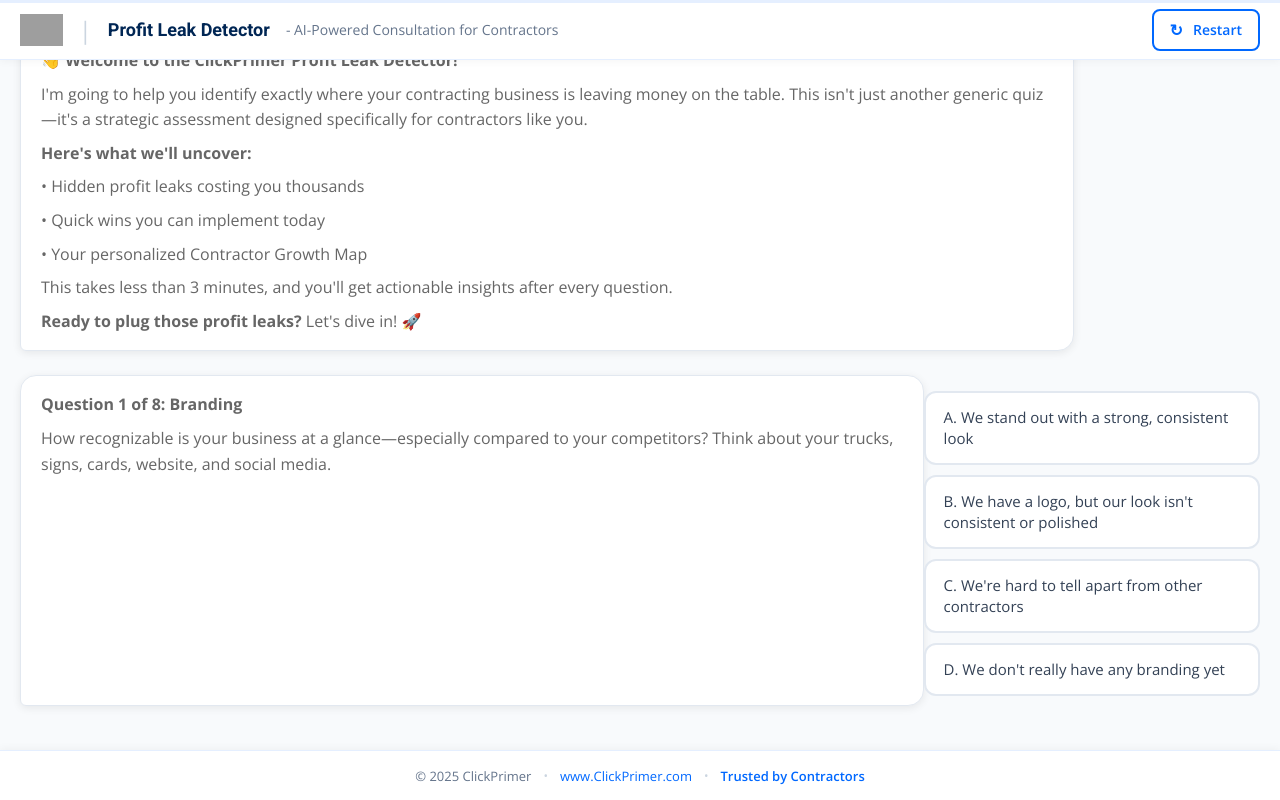
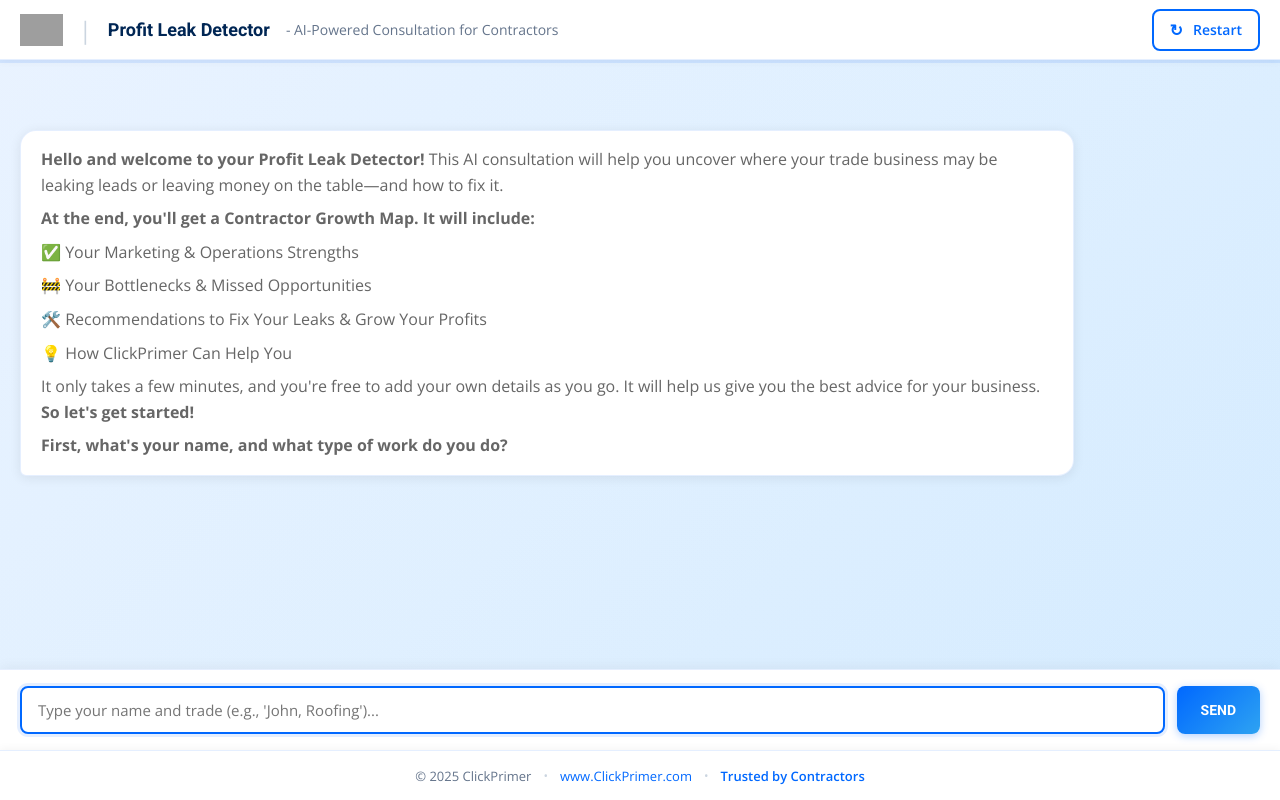
Before and after one commit to clickprimer/contractor-growth-map, a Next.js app: page / in a window 1280 px wide. Built offline with nearby package versions, Linux system fonts and the light colour scheme; grey boxes are pictures that could not be loaded.

Commit message:
Add files via upload

```diff
--- a/components/ChatInterface.js
+++ b/components/ChatInterface.js
@@ -3,14 +3,18 @@ import quizData from '../data/quiz-questions.json';
 
 const ChatInterface = ({ onQuizComplete }) => {
   const [messages, setMessages] = useState([]);
-  const [currentCategoryIndex, setCurrentCategoryIndex] = useState(0);
+  const [currentCategoryIndex, setCurrentCategoryIndex] = useState(-1); // Start at -1 for name collection
   const [showFollowUp, setShowFollowUp] = useState(false);
   const [answers, setAnswers] = useState({});
   const [selectedOption, setSelectedOption] = useState(null);
   const [isComplete, setIsComplete] = useState(false);
   const [showIntro, setShowIntro] = useState(true);
+  const [inputValue, setInputValue] = useState('');
+  const [userName, setUserName] = useState('');
+  const [awaitingNameInput, setAwaitingNameInput] = useState(false);
   const messagesEndRef = useRef(null);
   const chatContainerRef = useRef(null);
+  const inputRef = useRef(null);
 
   const categories = quizData.quiz_flow;
   const totalQuestions = categories.length;
@@ -33,35 +37,84 @@ const ChatInterface = ({ onQuizComplete }) => {
       const timer = setTimeout(() => {
         const introMessage = {
           type: 'ai',
-          content: `👋 **Welcome to the ClickPrimer Profit Leak Detector!**
+          content: `**Hello and welcome to your Profit Leak Detector!** This AI consultation will help you uncover where your trade business may be leaking leads or leaving money on the table—and how to fix it.
 
-I'm going to help you identify exactly where your contracting business is leaving money on the table. This isn't just another generic quiz—it's a strategic assessment designed specifically for contractors like you.
+**At the end, you'll get a Contractor Growth Map. It will include:**
+✅ Your Marketing & Operations Strengths
+🚧 Your Bottlenecks & Missed Opportunities
+🛠️ Recommendations to Fix Your Leaks & Grow Your Profits
+💡 How ClickPrimer Can Help You
 
-**Here's what we'll uncover:**
-• Hidden profit leaks costing you thousands
-• Quick wins you can implement today
-• Your personalized Contractor Growth Map
+It only takes a few minutes, and you're free to add your own details as you go. It will help us give you the best advice for your business. **So let's get started!**
 
-This takes less than 3 minutes, and you'll get actionable insights after every question.
-
-**Ready to plug those profit leaks?** Let's dive in! 🚀`,
+**First, what's your name, and what type of work do you do?**`,
           timestamp: new Date()
         };
 
         setMessages([introMessage]);
+        setAwaitingNameInput(true);
+        setShowIntro(false);
 
-        // Show first question after intro
+        // Focus input after intro
         setTimeout(() => {
-          showNextQuestion();
-        }, 2500);
+          inputRef.current?.focus();
+        }, 1000);
       }, 500);
 
       return () => clearTimeout(timer);
     }
   }, [showIntro]);
 
+  const handleInputSubmit = (e) => {
+    e.preventDefault();
+    if (!inputValue.trim()) return;
+
+    // Add user message
+    const userMessage = {
+      type: 'user',
+      content: inputValue,
+      timestamp: new Date()
+    };
+
+    setMessages(prev => [...prev, userMessage]);
+
+    if (awaitingNameInput) {
+      // Store name and contractor type
+      setUserName(inputValue);
+      setAnswers(prev => ({
+        ...prev,
+        introduction: inputValue
+      }));
+
+      setAwaitingNameInput(false);
+      setInputValue('');
+
+      // Thank them and start quiz
+      setTimeout(() => {
+        const thankYouMessage = {
+          type: 'ai',
+          content: `Great to meet you! Thanks for sharing that with me. Now let's dive into some quick questions to identify where your business might be leaving money on the table.`,
+          timestamp: new Date()
+        };
+
+        setMessages(prev => [...prev, thankYouMessage]);
+
+        // Start first question
+        setTimeout(() => {
+          setCurrentCategoryIndex(0);
+          showNextQuestion();
+        }, 1500);
+      }, 800);
+    } else {
+      // Handle any other text input during quiz if needed
+      setInputValue('');
+    }
+
+    scrollToBottom();
+  };
+
   const showNextQuestion = () => {
-    if (currentCategoryIndex < categories.length) {
+    if (currentCategoryIndex >= 0 && currentCategoryIndex < categories.length) {
       const category = categories[currentCategoryIndex];
       const questionNum = currentCategoryIndex + 1;
 
@@ -76,7 +129,6 @@ This takes less than 3 minutes, and you'll get actionable insights after every q
 
       setMessages(prev => [...prev, questionMessage]);
       setSelectedOption(null);
-      setShowIntro(false);
       setShowFollowUp(false);
     }
   };
@@ -116,7 +168,7 @@ This takes less than 3 minutes, and you'll get actionable insights after every q
 
     // Show gold nugget insight
     if (!showFollowUp && currentCategory.gold_nuggets) {
-      const nuggetKey = label.charAt(0); // Get the letter (A, B, C, or D)
+      const nuggetKey = label.charAt(0);
       const goldNugget = currentCategory.gold_nuggets[nuggetKey];
 
       if (goldNugget) {
@@ -137,7 +189,6 @@ This takes less than 3 minutes, and you'll get actionable insights after every q
     if (!showFollowUp && currentCategory.followUp) {
       const optionLetter = label.charAt(0);
       if (currentCategory.followUp.condition.includes(optionLetter)) {
-        // Show follow-up question
         setTimeout(() => {
           const followUpMessage = {
             type: 'ai',
@@ -152,7 +203,7 @@ This takes less than 3 minutes, and you'll get actionable insights after every q
           setSelectedOption(null);
         }, 2000);
 
-        return; // Don't move to next category yet
+        return;
       }
     }
 
@@ -163,31 +214,25 @@ This takes less than 3 minutes, and you'll get actionable insights after every q
       if (currentCategoryIndex < categories.length - 1) {
         setCurrentCategoryIndex(prev => prev + 1);
 
-        // Show next question after brief delay
         setTimeout(() => {
           showNextQuestion();
-        }, showFollowUp ? 1500 : 2500); // Longer delay if gold nugget was shown
+        }, showFollowUp ? 1500 : 2500);
       } else {
-        // Quiz complete
         completeQuiz();
       }
     }
 
-    // Scroll to bottom for user messages
-    setTimeout(() => {
-      scrollToBottom();
-    }, 100);
+    scrollToBottom();
   };
 
   const completeQuiz = () => {
     setIsComplete(true);
 
-    // Calculate total score
     const totalScore = Object.values(answers).reduce((sum, answer) => {
       return sum + (answer.score || 0);
     }, 0);
 
-    const maxScore = categories.length * 4; // Max 4 points per category
+    const maxScore = categories.length * 4;
     const scorePercentage = Math.round((totalScore / maxScore) * 100);
 
     let resultMessage = '';
@@ -221,9 +266,9 @@ Based on your answers, I'm generating your personalized **Contractor Growth Map*
 
     setMessages(prev => [...prev, completionMessage]);
 
-    // Trigger completion callback with enriched data
     setTimeout(() => {
       onQuizComplete({
+        userName,
         answers,
         score: totalScore,
         maxScore,
@@ -234,7 +279,9 @@ Based on your answers, I'm generating your personalized **Contractor Growth Map*
   };
 
   const scrollToBottom = () => {
-    messagesEndRef.current?.scrollIntoView({ behavior: 'smooth' });
+    setTimeout(() => {
+      messagesEndRef.current?.scrollIntoView({ behavior: 'smooth' });
+    }, 100);
   };
 
   const scrollToTopOfLastMessage = () => {
@@ -244,19 +291,21 @@ Based on your answers, I'm generating your personalized **Contractor Growth Map*
     }
   };
 
-  // Auto-scroll behavior for AI messages
   useEffect(() => {
     if (messages.length > 0) {
       const lastMessage = messages[messages.length - 1];
-      if (lastMessage.type === 'ai') {
+      if (lastMessage.type === 'ai' && !lastMessage.isNugget) {
         setTimeout(() => {
           scrollToTopOfLastMessage();
         }, 100);
+      } else {
+        scrollToBottom();
       }
     }
   }, [messages]);
 
-  const progress = ((currentCategoryIndex + (showFollowUp ? 0.5 : 0)) / totalQuestions) * 100;
+  const progress = currentCategoryIndex >= 0 ?
+    ((currentCategoryIndex + (showFollowUp ? 0.5 : 0)) / totalQuestions) * 100 : 0;
 
   return (
     <div className="chat-container">
@@ -268,7 +317,7 @@ Based on your answers, I'm generating your personalized **Contractor Growth Map*
         />
       </div>
 
-      {/* Messages */}
+      {/* Messages with Gradient Background */}
       <div className="messages-container" ref={chatContainerRef}>
         {messages.map((message, index) => (
           <div key={index} className={`message ${message.type}-message`}>
@@ -316,6 +365,23 @@ Based on your answers, I'm generating your personalized **Contractor Growth Map*
         <div ref={messagesEndRef} />
       </div>
 
+      {/* Input Bar */}
+      {!isComplete && (
+        <form onSubmit={handleInputSubmit} className="input-container">
+          <input
+            ref={inputRef}
+            type="text"
+            value={inputValue}
+            onChange={(e) => setInputValue(e.target.value)}
+            placeholder={awaitingNameInput ? "Type your name and trade (e.g., 'John, Roofing')..." : "Type your message..."}
+            className="message-input"
+          />
+          <button type="submit" className="send-button">
+            SEND
+          </button>
+        </form>
+      )}
+
       <style jsx>{`
         .chat-container {
           display: flex;
@@ -324,17 +390,17 @@ Based on your answers, I'm generating your personalized **Contractor Growth Map*
           max-height: 100vh;
           overflow: hidden;
           position: relative;
-          background: #f8fafc;
+          background: linear-gradient(135deg, #f0f7ff 0%, #e6f3ff 50%, #d9edff 100%);
         }
 
         .progress-container {
           position: fixed;
-          top: 0;
+          top: 60px;
           left: 0;
           right: 0;
           height: 3px;
           background: rgba(0, 104, 255, 0.1);
-          z-index: 1000;
+          z-index: 100;
         }
 
         .progress-bar {
@@ -349,9 +415,13 @@ Based on your answers, I'm generating your personalized **Contractor Growth Map*
           flex: 1;
           overflow-y: auto;
           padding: 20px;
-          padding-top: 23px;
+          padding-top: 70px;
+          padding-bottom: 80px;
           scroll-behavior: smooth;
           -webkit-overflow-scrolling: touch;
+          background: linear-gradient(135deg,
+            rgba(0, 104, 255, 0.03) 0%,
+            rgba(46, 163, 242, 0.03) 100%);
         }
 
         .message {
@@ -391,9 +461,9 @@ Based on your answers, I'm generating your personalized **Contractor Growth Map*
 
         .ai-message .message-content {
           background: white;
-          border: 1px solid #e2e8f0;
+          border: 1px solid rgba(0, 104, 255, 0.1);
           border-bottom-left-radius: 6px;
-          box-shadow: 0 2px 8px rgba(0, 0, 0, 0.08);
+          box-shadow: 0 2px 12px rgba(0, 0, 0, 0.08);
         }
 
         .message-content.gold-nugget {
@@ -406,6 +476,7 @@ Based on your answers, I'm generating your personalized **Contractor Growth Map*
           background: linear-gradient(135deg, #0068ff, #2ea3f2);
           color: white;
           border-bottom-right-radius: 6px;
+          box-shadow: 0 2px 12px rgba(0, 104, 255, 0.3);
         }
 
         .message-content p {
@@ -512,11 +583,65 @@ Based on your answers, I'm generating your personalized **Contractor Growth Map*
           font-size: 18px;
         }
 
+        /* Input Container */
+        .input-container {
+          display: flex;
+          gap: 12px;
+          padding: 16px 20px;
+          background: white;
+          border-top: 1px solid rgba(0, 104, 255, 0.1);
+          box-shadow: 0 -2px 12px rgba(0, 0, 0, 0.05);
+        }
+
+        .message-input {
+          flex: 1;
+          padding: 12px 16px;
+          border: 2px solid #e2e8f0;
+          border-radius: 8px;
+          font-family: 'Open Sans', sans-serif;
+          font-size: 15px;
+          transition: all 0.2s ease;
+          outline: none;
+        }
+
+        .message-input:focus {
+          border-color: #0068ff;
+          box-shadow: 0 0 0 3px rgba(0, 104, 255, 0.1);
+        }
+
+        .send-button {
+          padding: 12px 24px;
+          background: linear-gradient(135deg, #0068ff, #2ea3f2);
+          color: white;
+          border: none;
+          border-radius: 8px;
+          font-family: 'Roboto', sans-serif;
+          font-weight: 700;
+          font-size: 14px;
+          cursor: pointer;
+          transition: all 0.2s ease;
+          box-shadow: 0 2px 8px rgba(0, 104, 255, 0.3);
+        }
+
+        .send-button:hover {
+          transform: translateY(-1px);
+          box-shadow: 0 4px 12px rgba(0, 104, 255, 0.4);
+        }
+
+        .send-button:active {
+          transform: translateY(0);
+        }
+
         /* Mobile Optimizations */
         @media (max-width: 768px) {
+          .progress-container {
+            top: 56px;
+          }
+
           .messages-container {
             padding: 16px;
-            padding-top: 19px;
+            padding-top: 66px;
+            padding-bottom: 76px;
           }
 
           .message-content {
@@ -541,6 +666,14 @@ Based on your answers, I'm generating your personalized **Contractor Growth Map*
           .options-container {
             max-width: 90%;
           }
+
+          .input-container {
+            padding: 12px 16px;
+          }
+
+          .message-input {
+            font-size: 16px; /* Prevent zoom on iOS */
+          }
         }
 
         /* Ensure no scroll on the outer page */
```
